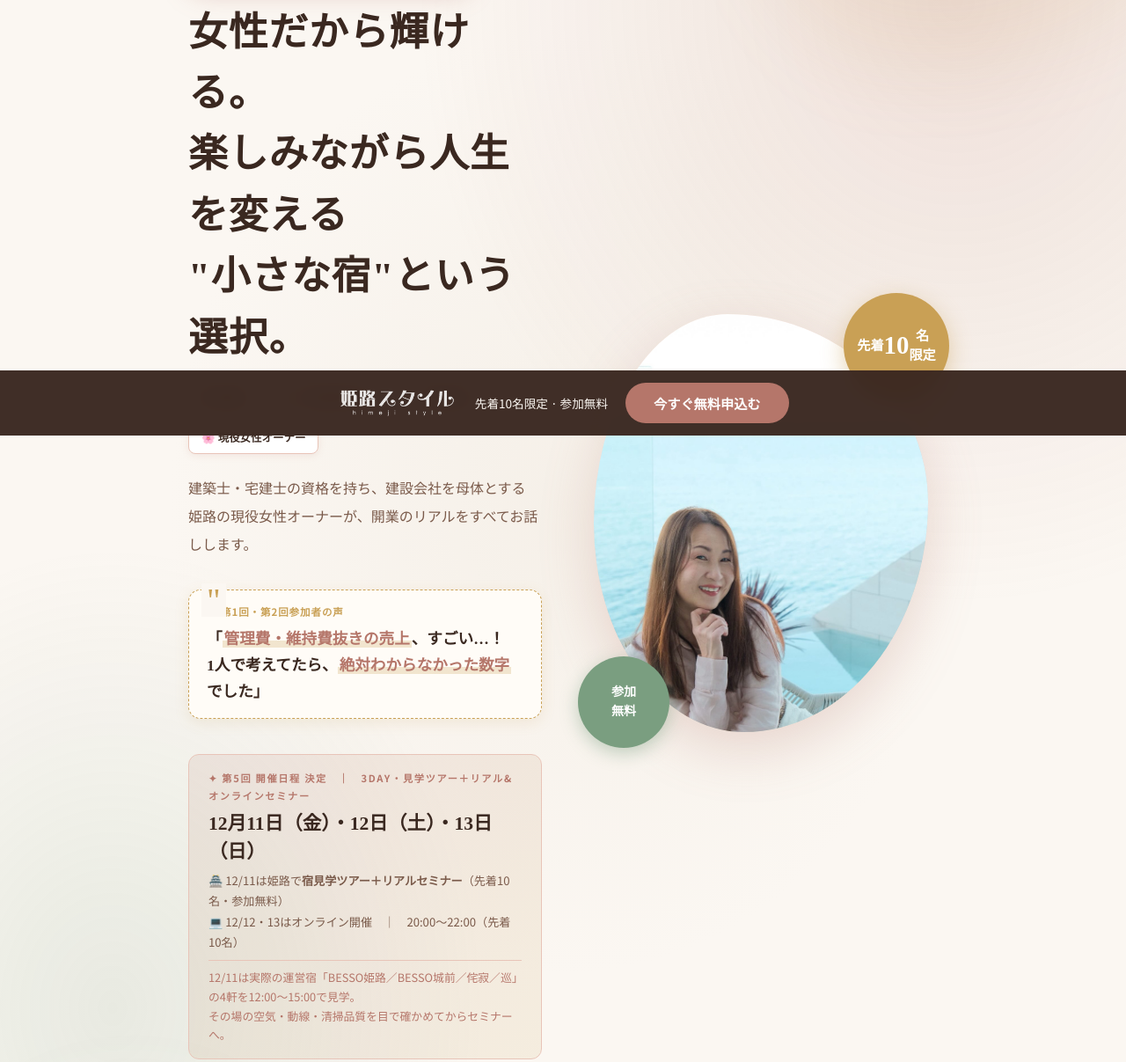
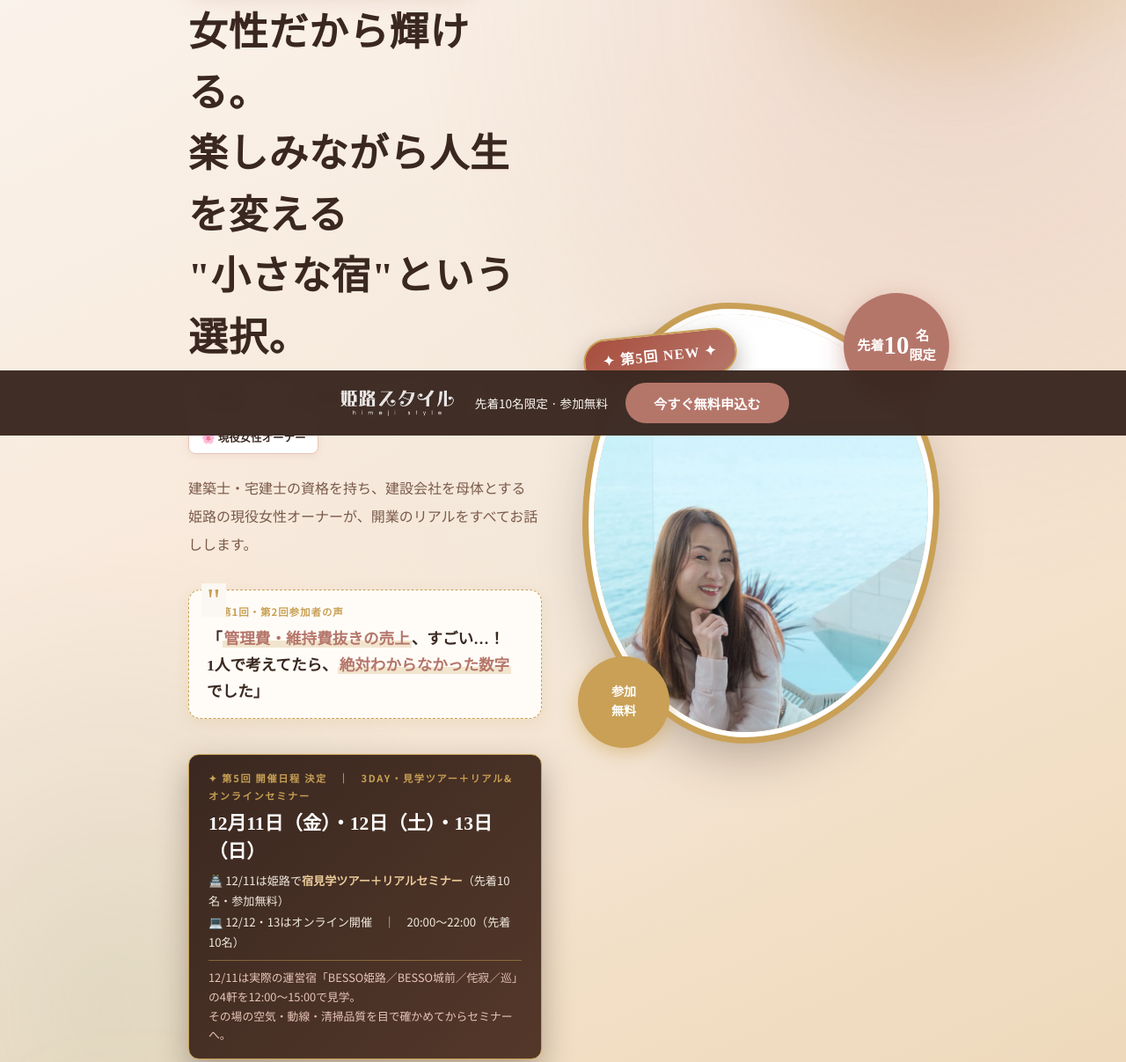
Before and after one commit to lp-himejistyle/minpaku, a plain HTML site: page index.html in a window 1280 px wide. Shown: the part 379-1586 px from the top of the page at 88% size. Drawn offline with Linux system fonts and the light colour scheme.

Commit message:
トップのデザインを変更: 背景グラデーション・写真に金のリング枠と第5回NEWリボン・日程ボックスを濃ブラウン化（写真はそのまま）

```diff
--- a/index.html
+++ b/index.html
@@ -1907,7 +1907,22 @@
       z-index: 999;
     }
     .scroll-top.visible { opacity: 1; transform: translateY(0); }
-  </style>
+
+    /* ===== 第5回デザイン変更（写真はそのまま・色と装飾で変化） ===== */
+    .hero { background: linear-gradient(155deg, #FBF7F2 0%, #F8E9DB 45%, #F0DCC0 80%, #EAD3B4 100%); }
+    .hero__blob1 { background: radial-gradient(circle at 40% 40%, rgba(181,118,106,0.40), rgba(201,160,85,0.24) 60%, transparent 80%); }
+    .hero__blob2 { background: radial-gradient(circle at 60% 60%, rgba(201,160,85,0.32), transparent 70%); }
+    .hero__photo { box-shadow: 0 0 0 6px #FFFFFF, 0 0 0 13px var(--gold), 0 24px 60px rgba(58,40,32,0.35); }
+    .hero__ribbon { position: absolute; top: 22px; left: -12px; z-index: 3; background: linear-gradient(135deg, #A84E3E, var(--rose)); color: #fff; font-family: var(--font-serif); font-weight: 700; font-size: 1rem; letter-spacing: 0.08em; padding: 10px 20px; border-radius: 100px; border: 2px solid var(--gold); box-shadow: 0 10px 24px rgba(58,40,32,0.35); transform: rotate(-6deg); }
+    .hero__deco { background: var(--rose); box-shadow: 0 8px 26px rgba(181,118,106,0.5); }
+    .hero__deco-bottom { background: var(--gold); box-shadow: 0 6px 20px rgba(201,160,85,0.5); }
+    .hero__schedule { background: linear-gradient(135deg, #3A2820 0%, #54382A 100%); border: 1.5px solid var(--gold); box-shadow: 0 14px 34px rgba(58,40,32,0.35); }
+    .hero__schedule-label { color: var(--gold); }
+    .hero__schedule-dates { color: #FFFFFF; }
+    .hero__schedule-sub { color: #F0E9DF; }
+    .hero__schedule-sub strong { color: #EBCB9A; }
+    .hero__schedule-reason { color: #E8C4B8; border-top-color: rgba(201,160,85,0.5); }
+</style>
 </head>
 <body>
 
@@ -1985,6 +2000,7 @@
         </div>
         <div class="hero__visual fade-up">
           <div class="hero__photo-wrap">
+            <div class="hero__ribbon">✦ 第5回 NEW ✦</div>
             <div class="hero__photo">
               <div class="hero__photo-inner">
                 <img src="images/tomoka02.jpg" alt="福永 友香 ― 姫路スタイル代表">
```
